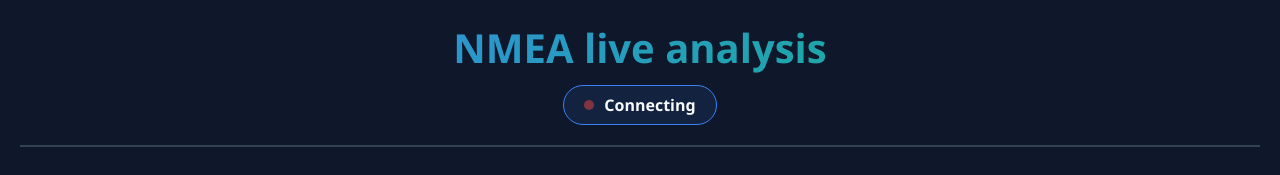
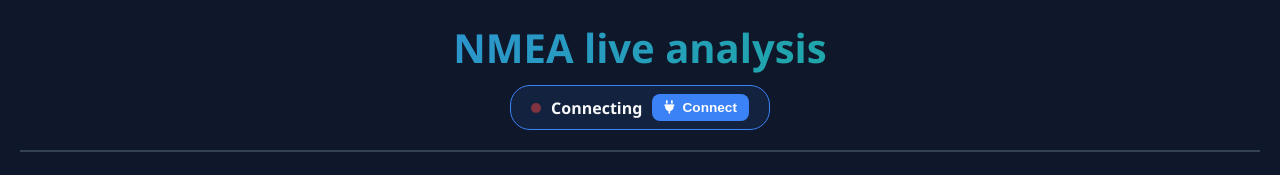
Before and after one commit to svalentinf/nm2k, a Vue app: page / in a window 1280 px wide. Shown: the top 175 px of the page. Built offline with nearby package versions, Linux system fonts and the light colour scheme; no server answers.

Commit message:
Added connect/disconnect

```diff
--- a/src/components/Header.vue
+++ b/src/components/Header.vue
@@ -5,6 +5,18 @@
             <div class="status-dot"></div>
             <span>{{ connectionStatus }}</span>
             <span v-if="isConnected">• {{ totalDevices }} devices • {{ totalPgns }} PGNs/sentences</span>
+
+            <button v-if="!isConnected" class="btn btn-primary btn-sm"
+                    @click="$emit('connectWebSocket')">
+                <i class="fas fa-plug" :class="isConnecting?'btn-fa-plug-circle-bolt':'fa-plug'"></i> Connect
+            </button>
+            <button v-else-if="isConnecting" class="btn btn-primary btn-sm"
+                    @click="$emit('connectWebSocket')">
+                <i class="fas fa-plug-circle-bolt" :class="isConnecting?'btn-fa-plug-circle-bolt':'fa-plug'"></i> Connecting
+            </button>
+            <button v-if="isConnected" class="btn btn-danger btn-sm" @click="$emit('disconnectWebSocket')">
+                <i class="fas fa-plug-circle-minus"></i> Disconnect
+            </button>
         </div>
     </header>
 </template>
@@ -12,6 +24,7 @@
 <script setup>
 defineProps({
     isConnected:      Boolean,
+    isConnecting:     Boolean,
     connectionStatus: String,
     totalDevices:     Number,
     totalPgns:        Number
```
